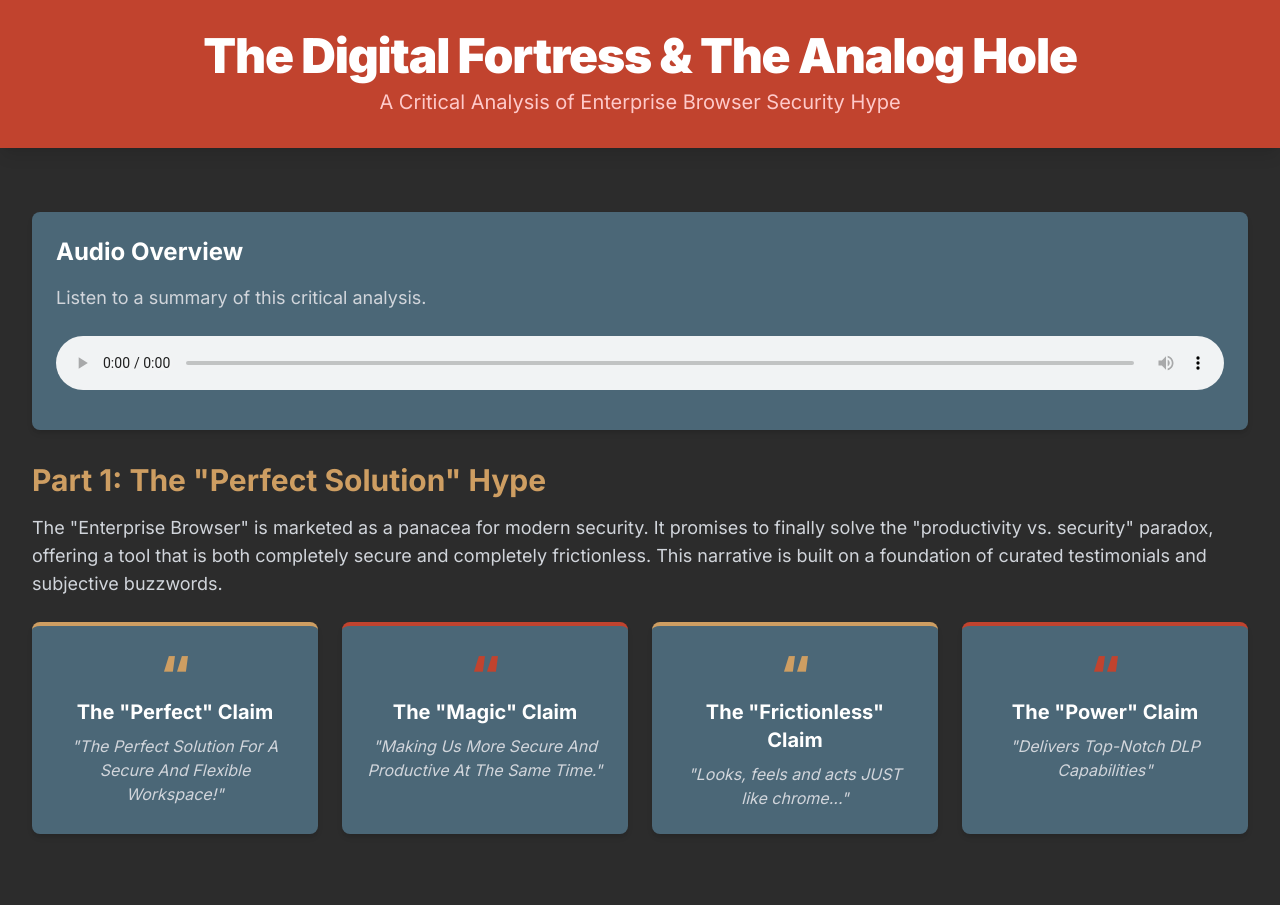
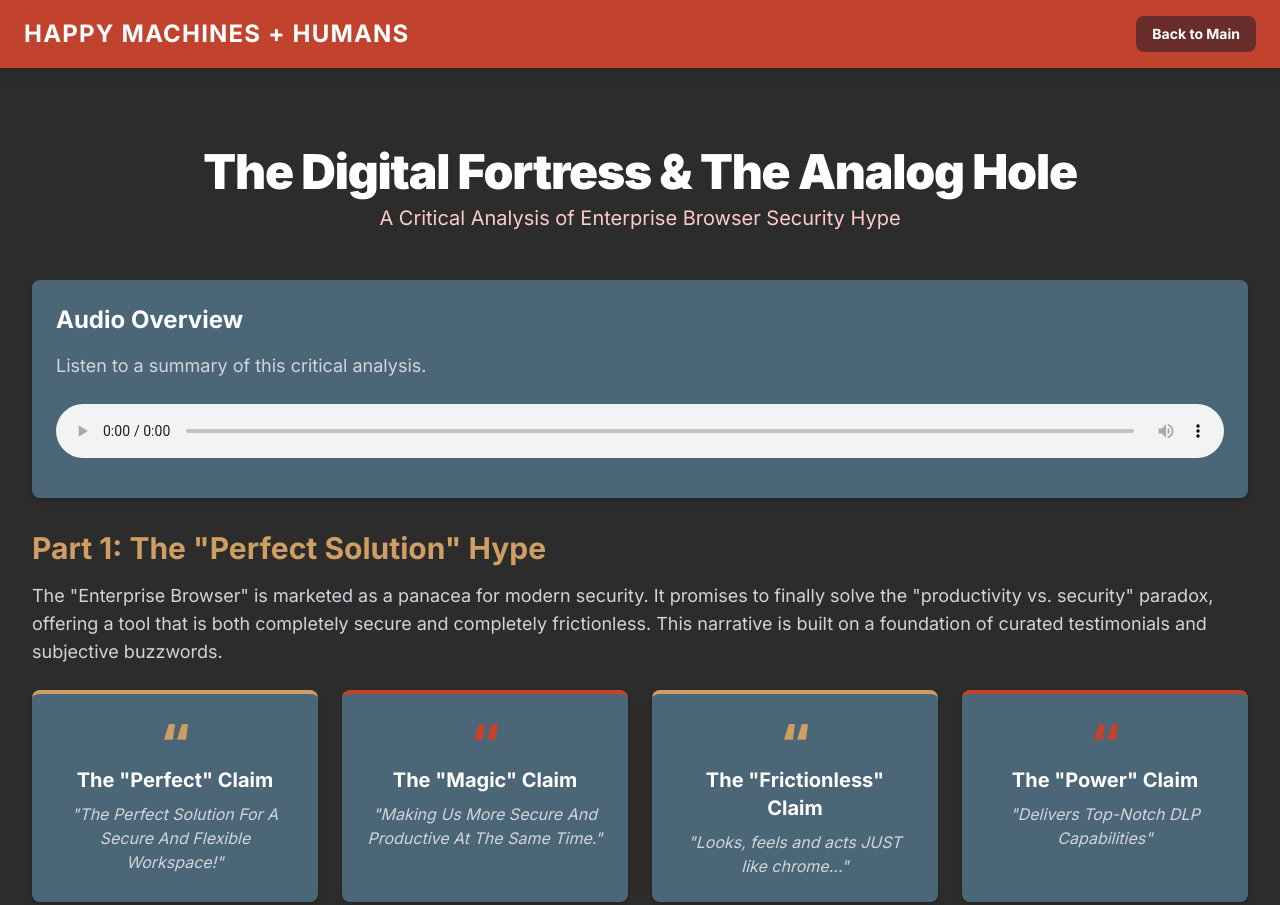
Before and after one commit to shauser111/critical-thinking, a plain HTML site: page index.html in a window 1280 px wide. Shown: the top 905 px of the page. Drawn offline with nearby package versions, Linux system fonts and the light colour scheme.

Commit message:
Implement auto-hide feature for header on scroll
Added auto-hide functionality for the header on scroll.

```diff
--- a/index.html
+++ b/index.html
@@ -10,6 +10,7 @@
     <link rel="preconnect" href="https://fonts.gstatic.com" crossorigin>
     <link href="https://fonts.googleapis.com/css2?family=Inter:wght@400;600;700;900&display=swap" rel="stylesheet">
     <link href="https://fonts.googleapis.com/icon?family=Material+Icons" rel="stylesheet">
+
     <style>
         body {
             font-family: 'Inter', sans-serif;
@@ -65,16 +66,32 @@
             text-rendering: optimizeLegibility;
             font-feature-settings: 'liga';
         }
+
+        /* --- ADDED THIS FOR AUTO-HIDE --- */
+        header {
+            transition: transform 0.3s ease-in-out;
+        }
     </style>
 </head>
 <body class="text-gray-200">
 
-    <header class="bg-[#c1432e] text-white p-8 text-center sticky top-0 z-10 shadow-lg">
-        <h1 class="text-3xl md:text-5xl font-black tracking-tight">The Digital Fortress & The Analog Hole</h1>
-        <p class="text-lg md:text-xl text-red-200 mt-2">A Critical Analysis of Enterprise Browser Security Hype</p>
+    <header class="bg-[#c1432e] text-white sticky top-0 z-50 shadow-lg">
+        <nav class="container mx-auto px-6 py-4 flex justify-between items-center">
+
+            <a href="https://happymachinesandhumans.com/" class="text-2xl font-bold text-white tracking-wider">HAPPY MACHINES + HUMANS</a>
+
+            <div class="flex items-center space-x-4">
+                 <a href="https://happymachinesandhumans.com/" class="bg-gray-900/50 text-white font-bold py-2 px-4 rounded-lg text-sm hover:bg-gray-900/80">Back to Main</a>
+            </div>
+        </nav>
     </header>
 
     <main class="max-w-7xl mx-auto p-4 md:p-8">
+
+        <section class="text-center my-12">
+            <h1 class="text-3xl md:text-5xl font-black tracking-tight text-white">The Digital Fortress & The Analog Hole</h1>
+            <p class="text-lg md:text-xl text-red-200 mt-2">A Critical Analysis of Enterprise Browser Security Hype</p>
+        </section>
 
         <section id="audio-overview" class="my-8">
             <div class="card">
@@ -85,8 +102,7 @@
                     <source src="https://raw.githubusercontent.com/shauser111/critical-thinking/main/audio/analysis01.mp3" type="audio/mpeg">
                     Your browser does not support the audio element.
                 </audio>
-
-                </div>
+            </div>
         </section>
 
         <section id="hype" class="my-8">
@@ -133,7 +149,7 @@
                         <p class="text-red-400 mt-2">Logically Nonsensical</p>
                     </div>
                     <div class="text-center p-6 bg-[#2c2c2c] rounded-lg shadow-inner m-2">
-                        <h4 class="text-lg font-semibold text-yellow-400">One Possible Reality</h4>
+                        <h4 class="text-lg font-semibold text-yellow-400">The Likely Reality</h4>
                         <p class="text-2xl font-mono font-bold text-[#ce9e62] my-2">`Firm Size 1B - 3B`</p>
                         <span class="material-icons text-5xl text-[#ce9e62]" title="Correct">check_circle_outline</span>
                         <p class="text-yellow-400 mt-2">Logically Coherent</p>
@@ -177,7 +193,7 @@
         <section id="analog-hole" class="my-16">
             <h2 class="text-3xl font-bold text-[#ce9e62] mb-4">Part 4: Interrogating the "Analog Hole"</h2>
             <p class="text-lg text-gray-300 mb-6">
-                The entire "digital fortress" model is built on a flawed assumption: that the threat is also digital. It completely ignores the "analog hole"—a physical-layer vulnerability <i> a camera or modified smartglasses </i> that no software can patch. All digital DLP controls are rendered trivial to bypass.
+                The entire "digital fortress" model is built on a flawed assumption: that the threat is also digital. It completely ignores the "analog hole"—a physical-layer vulnerability (a camera) that no software can patch. All digital DLP controls are rendered trivial to bypass.
             </p>
 
             <div class="card mb-12">
@@ -225,14 +241,9 @@
                 <h3 class="text-2xl font-bold text-center mb-4 text-white">Data Theft vs. Anomaly Detection</h3>
 
 <p class="text-center text-gray-300 mb-8">
-    The "Loud Thief" (orange) spikes above the "Anomaly Threshold" (red) and is caught. The "Patient Spy" (blue) steals the same amount of data over 30 days, but their activity is <em>indistinguishable</em> from a normal workflow and <em>never</em> triggers the alarm.
+    The "Loud Thief" (orange) spikes above the "Anomaly Threshold" (red) and is caught. The "Patient Spy" (blue) steals the same amount of data over 30 days, but their activity is <em>indistinguishable</em> from a normal workflow and <em></em>never<em> triggers the alarm.
 </p>
 <div class="chart-container" style="max-height: 450px;">
-
-
-
-
-
                     <canvas id="spyVsThiefChart"></canvas>
                 </div>
             </div>
@@ -241,7 +252,7 @@
         <section id="reality" class="my-16">
             <h2 class="text-3xl font-bold text-[#ce9e62] mb-4">Conclusion: The Sobering Reality</h2>
             <p class="text-lg text-gray-300 mb-6">
-                The "Enterprise Browser" is not a "perfect solution." It is a powerful tool for stopping <b>digital</b> theft and for attributing blame for public leaks. It is, however, completely blind to the patient, human-layer threat. Critical skepticism reveals the true, non-technical solution.
+                The "Enterprise Browser" is not a "perfect solution." It is a powerful tool for stopping <b>digital</b> theft and for *attributing* blame for *public* leaks. It is, however, completely blind to the patient, human-layer threat. Critical skepticism reveals the true, non-technical solution.
             </p>
             <div class="grid grid-cols-1 md:grid-cols-2 gap-8">
                 <div class="card border-l-8 border-[#ce9e62]">
@@ -252,7 +263,7 @@
                 <div class="card border-l-8 border-[#c1432e]">
                     <h3 class="text-3xl font-black text-[#c1432e] mb-4">THE REALITY</h3>
                     <span class="material-icons text-6xl" title="Lock">lock</span>
-                    <p class="text-2xl font-semibold text-white mt-4">A low-tech, physical, and procedural control: A security guard and a locker for employee cell phones.</p>
+                    <p class="text-2xl font-semibold text-white mt-4">A low-tech, physical, and procedural control: **A security guard and a locker for employee cell phones.**</p>
                 </div>
             </div>
             <p class="text-xl text-center text-gray-300 mt-12 italic">
@@ -433,5 +444,24 @@
         })();
     </script>
 
+    <script>
+        let lastScrollTop = 0;
+        const header = document.querySelector('header');
+
+        window.addEventListener('scroll', function() {
+            let scrollTop = window.pageYOffset || document.documentElement.scrollTop;
+
+            // We check scrollTop > 100 so it doesn't hide on small jitters at the top
+            if (scrollTop > lastScrollTop && scrollTop > 100) {
+                // Scrolling Down
+                header.style.transform = 'translateY(-100%)';
+            } else {
+                // Scrolling Up
+                header.style.transform = 'translateY(0)';
+            }
+            lastScrollTop = scrollTop <= 0 ? 0 : scrollTop;
+        });
+    </script>
+
 </body>
 </html>
```
